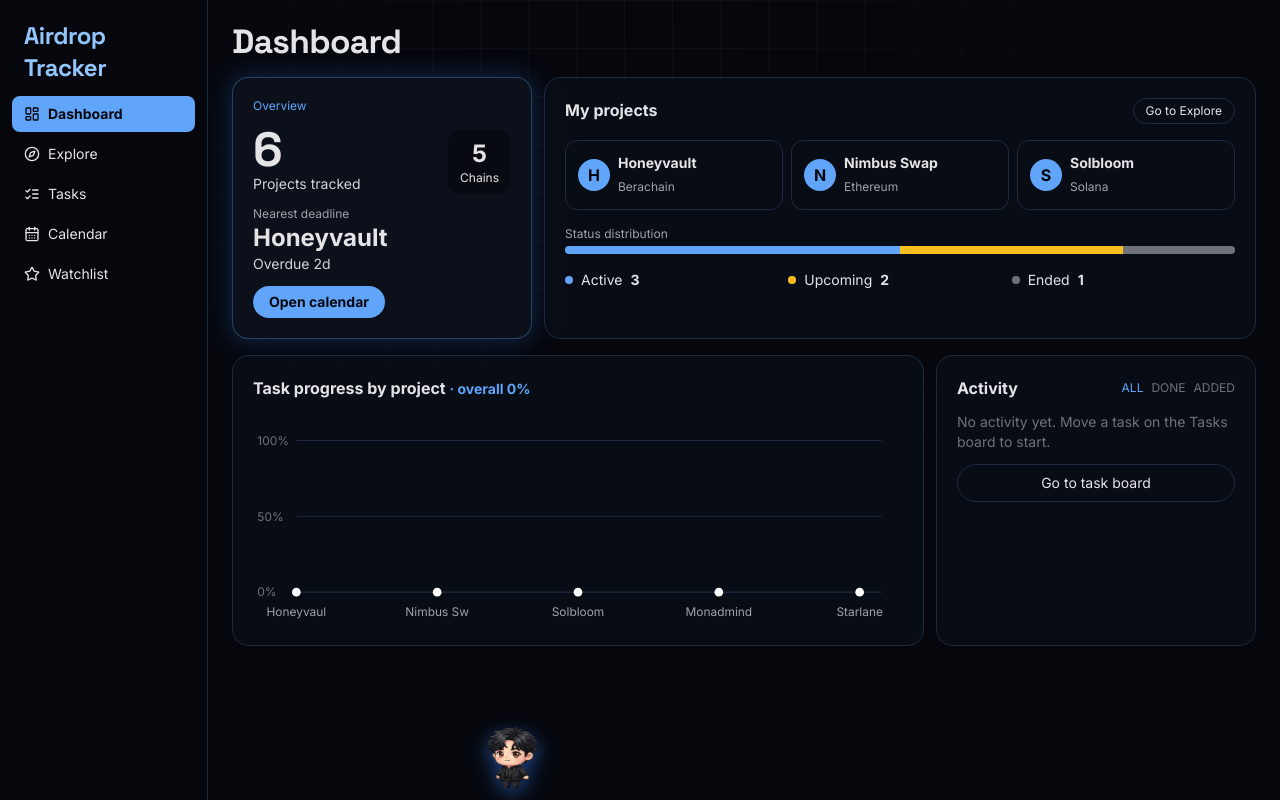
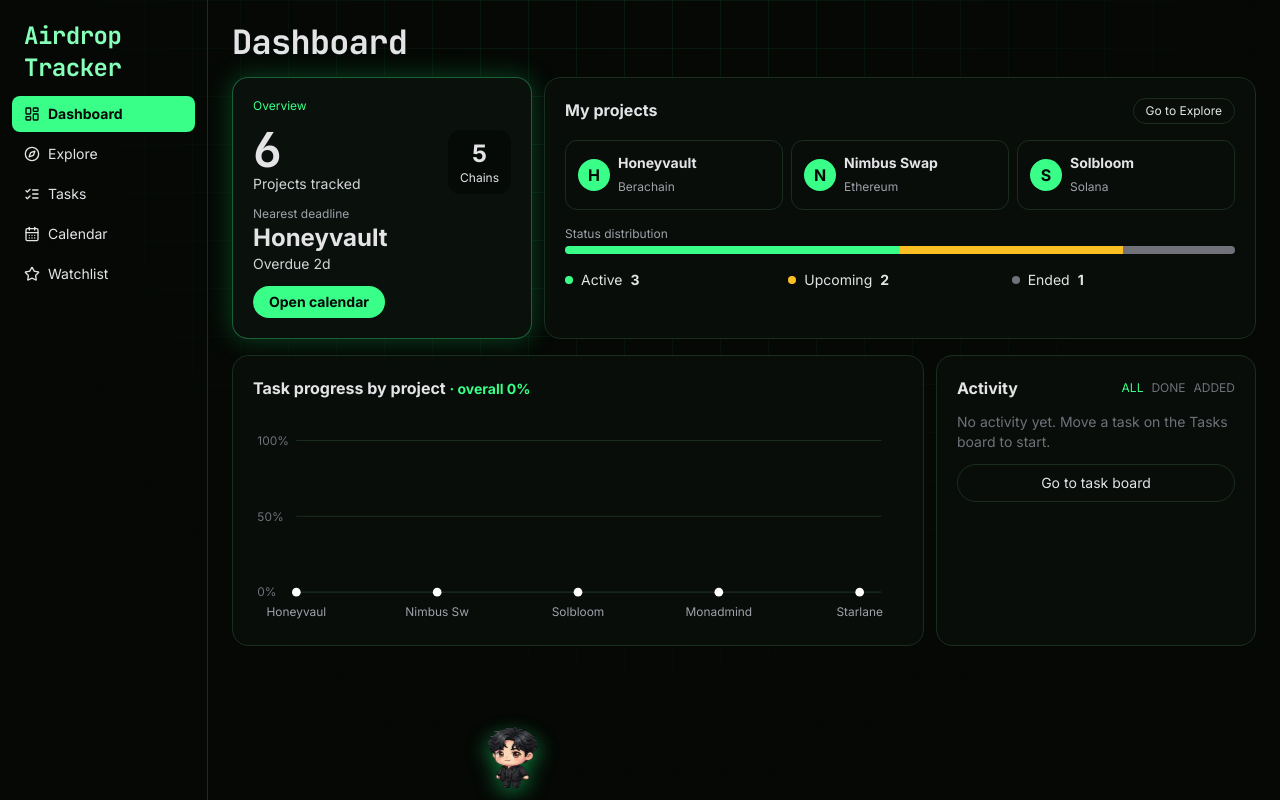
Before and after one commit to ahmad-choirudin/airdrop-tracker, a React (Vite) app: page / in a window 1280 px wide. Built offline with nearby package versions, Linux system fonts and the light colour scheme.

Commit message:
tema hijau neon, font mono, tabel list

```diff
--- a/index.html
+++ b/index.html
@@ -1,3 +1,3 @@
 <!doctype html><html lang="id"><head><meta charset="UTF-8"/><meta name="viewport" content="width=device-width,initial-scale=1"/><title>Airdrop Tracker</title>
-<link href="https://fonts.googleapis.com/css2?family=Inter:wght@400;500;700&family=Space+Grotesk:wght@500;700&display=swap" rel="stylesheet"/></head>
+<link href="https://fonts.googleapis.com/css2?family=Inter:wght@400;500;700&family=JetBrains+Mono:wght@500;700&display=swap" rel="stylesheet"/></head>
 <body><div id="root"></div><script type="module" src="/src/main.jsx"></script></body></html>
--- a/src/App.jsx
+++ b/src/App.jsx
@@ -121,8 +121,8 @@ export default function App(){
         <div className="grid lg:grid-cols-[1fr_320px] gap-3 stagger late">
           <section className="rounded-2xl border border-line bg-panel p-5">
             <h2 className="font-bold mb-2">Task progress by project <span className="text-accent text-sm">· overall <Count to={total}/>%</span></h2>
-            <svg viewBox="0 0 600 200" className="w-full"><defs><linearGradient id="hg" x1="0" x2="1"><stop offset="0" stopColor="#60a5fa"/><stop offset=".5" stopColor="#60a5fa"/><stop offset="1" stopColor="#60a5fa"/></linearGradient><linearGradient id="ha" x1="0" y1="0" x2="0" y2="1"><stop offset="0" stopColor="#60a5fa" stopOpacity=".35"/><stop offset="1" stopColor="#60a5fa" stopOpacity="0"/></linearGradient></defs>
-              {[0,50,100].map(v=><g key={v}><line x1="40" x2="580" y1={170-v*1.4} y2={170-v*1.4} stroke="#1e2a3d"/><text x="4" y={174-v*1.4} fill="#71717a" fontSize="11">{v}%</text></g>)}
+            <svg viewBox="0 0 600 200" className="w-full"><defs><linearGradient id="hg" x1="0" x2="1"><stop offset="0" stopColor="#39ff88"/><stop offset=".5" stopColor="#39ff88"/><stop offset="1" stopColor="#39ff88"/></linearGradient><linearGradient id="ha" x1="0" y1="0" x2="0" y2="1"><stop offset="0" stopColor="#39ff88" stopOpacity=".35"/><stop offset="1" stopColor="#39ff88" stopOpacity="0"/></linearGradient></defs>
+              {[0,50,100].map(v=><g key={v}><line x1="40" x2="580" y1={170-v*1.4} y2={170-v*1.4} stroke="#1a2e1f"/><text x="4" y={174-v*1.4} fill="#71717a" fontSize="11">{v}%</text></g>)}
               <path d={path+` L${pts[pts.length-1][0]} 170 L${pts[0][0]} 170Z`} fill="url(#ha)" className="fade-in" style={{animationDelay:'1.1s'}}/>
               <path d={path} fill="none" stroke="url(#hg)" strokeWidth="2.5" pathLength="1" className="draw"/>
               {pts.map((a,i)=><g key={i} onMouseEnter={()=>setHov(i)} onMouseLeave={()=>setHov(null)} onClick={()=>setHov(i)}><circle cx={a[0]} cy={a[1]} r={hov===i?6:4} fill="#fff" className="dot"/><circle cx={a[0]} cy={a[1]} r="16" fill="transparent"/><text x={a[0]} y="192" fill="#a1a1aa" fontSize="11" textAnchor="middle">{live[i].n.slice(0,9)}</text></g>)}
--- a/src/index.css
+++ b/src/index.css
@@ -9,7 +9,7 @@ button:focus-visible{@apply outline outline-2 outline-accent}
 @keyframes pop{from{opacity:0;transform:scale(.85)}}
 @keyframes grow{from{transform:scaleX(0)}}
 @keyframes draw{to{stroke-dashoffset:0}}
-@keyframes glow{50%{box-shadow:0 0 28px #60a5fa44}}
+@keyframes glow{50%{box-shadow:0 0 28px #39ff8844}}
 .stagger>*{animation:rise .6s cubic-bezier(.2,.7,.2,1) backwards}
 .stagger>:nth-child(1){animation-delay:calc(var(--b,0s) + 0.00s)}
 .stagger>:nth-child(2){animation-delay:calc(var(--b,0s) + 0.07s)}
@@ -30,7 +30,7 @@ button:focus-visible{@apply outline outline-2 outline-accent}
 .draw{stroke-dasharray:1;stroke-dashoffset:1;animation:draw 1.4s .3s ease-out forwards}
 .dot{transition:r .2s}
 .card-lift{transition:transform .25s,border-color .25s,box-shadow .25s}
-.card-lift:hover{transform:translateY(-4px);border-color:#60a5fa;box-shadow:0 10px 30px -12px #60a5fa66}
+.card-lift:hover{transform:translateY(-4px);border-color:#39ff88;box-shadow:0 10px 30px -12px #39ff8866}
 button{transition:background-color .2s,color .2s,transform .15s}
 button:active{transform:scale(.96)}
 [draggable=true]:active{opacity:.6}
@@ -44,17 +44,17 @@ button:active{transform:scale(.96)}
 @keyframes hop{0%,100%{transform:translateY(0) scale(1.1,.88)}50%{transform:translateY(-24px) scale(.94,1.08)}}
 @keyframes hopbig{0%,100%{transform:translateY(0)}50%{transform:translateY(-80px) rotate(360deg)}}
 
-body{background:#05070d radial-gradient(60rem 40rem at 85% -10%,#2563eb2e,transparent 60%),radial-gradient(50rem 35rem at -10% 110%,#1d4ed81f,transparent 60%);background-attachment:fixed;font-family:Inter,system-ui,sans-serif}
-body::before{content:"";position:fixed;inset:0;z-index:-1;pointer-events:none;background-image:linear-gradient(#ffffff09 1px,transparent 1px),linear-gradient(90deg,#ffffff09 1px,transparent 1px);background-size:48px 48px;-webkit-mask-image:radial-gradient(ellipse at 50% 0%,#000,transparent 72%);mask-image:radial-gradient(ellipse at 50% 0%,#000,transparent 72%)}
-input,select,textarea{background:#080c14;border-color:#1e2a3d}
-input:focus,select:focus,textarea:focus{border-color:#60a5fa}
-h1,.serif,.text-5xl,.text-3xl{font-family:"Space Grotesk",system-ui,sans-serif;font-weight:700;letter-spacing:-.02em}
+body{background:#050805 radial-gradient(60rem 40rem at 85% -10%,#00ff6a22,transparent 60%),radial-gradient(50rem 35rem at -10% 110%,#00c85a1a,transparent 60%);background-attachment:fixed;font-family:Inter,system-ui,sans-serif}
+body::before{content:"";position:fixed;inset:0;z-index:-1;pointer-events:none;background-image:linear-gradient(#39ff8814 1px,transparent 1px),linear-gradient(90deg,#39ff8814 1px,transparent 1px);background-size:48px 48px;-webkit-mask-image:radial-gradient(ellipse at 50% 0%,#000,transparent 72%);mask-image:radial-gradient(ellipse at 50% 0%,#000,transparent 72%)}
+input,select,textarea{background:#060a07;border-color:#1a2e1f}
+input:focus,select:focus,textarea:focus{border-color:#39ff88}
+h1,.serif,.text-5xl,.text-3xl{font-family:"JetBrains Mono",ui-monospace,monospace;font-weight:700;letter-spacing:-.02em}
 h1.text-xl,h1.text-2xl{font-size:2.1rem;line-height:1.1}
-.holo-text{color:#93c5fd}
-.bg-panel{background-color:rgba(11,16,26,.7);-webkit-backdrop-filter:blur(14px);backdrop-filter:blur(14px)}
-.holo-card{border:1px solid #60a5fa55;background:#0b101a}
-@keyframes holoGlow{50%{box-shadow:0 0 30px #3b82f655}}
+.holo-text{color:#86ffb8}
+.bg-panel{background-color:rgba(10,17,12,.7);-webkit-backdrop-filter:blur(14px);backdrop-filter:blur(14px)}
+.holo-card{border:1px solid #39ff8855;background:#0a110c}
+@keyframes holoGlow{50%{box-shadow:0 0 30px #16d96a55}}
 .glow{animation:rise .6s cubic-bezier(.2,.7,.2,1) backwards,holoGlow 4s ease-in-out infinite}
-.card-lift{background-color:rgba(11,16,26,.8);border-color:#ffffff1f}
-.card-lift:hover{border-color:#60a5fa;box-shadow:0 0 0 1px #60a5fa55,0 14px 40px -14px #3b82f6aa}
-.mascot img{filter:drop-shadow(0 6px 10px #3b82f688)}
+.card-lift{background-color:rgba(10,17,12,.8);border-color:#ffffff1f}
+.card-lift:hover{border-color:#39ff88;box-shadow:0 0 0 1px #39ff8855,0 14px 40px -14px #16d96aaa}
+.mascot img{filter:drop-shadow(0 6px 10px #16d96a88)}
--- a/tailwind.config.js
+++ b/tailwind.config.js
@@ -1 +1 @@
-export default {content:['./index.html','./src/**/*.{js,jsx}'],theme:{extend:{colors:{ink:'#05070d',panel:'#0b101a',line:'#1e2a3d',accent:'#60a5fa'},fontFamily:{sans:['Inter','system-ui','sans-serif']}}},plugins:[]}
+export default {content:['./index.html','./src/**/*.{js,jsx}'],theme:{extend:{colors:{ink:'#050805',panel:'#0a110c',line:'#1a2e1f',accent:'#39ff88'},fontFamily:{sans:['Inter','system-ui','sans-serif']}}},plugins:[]}
```
